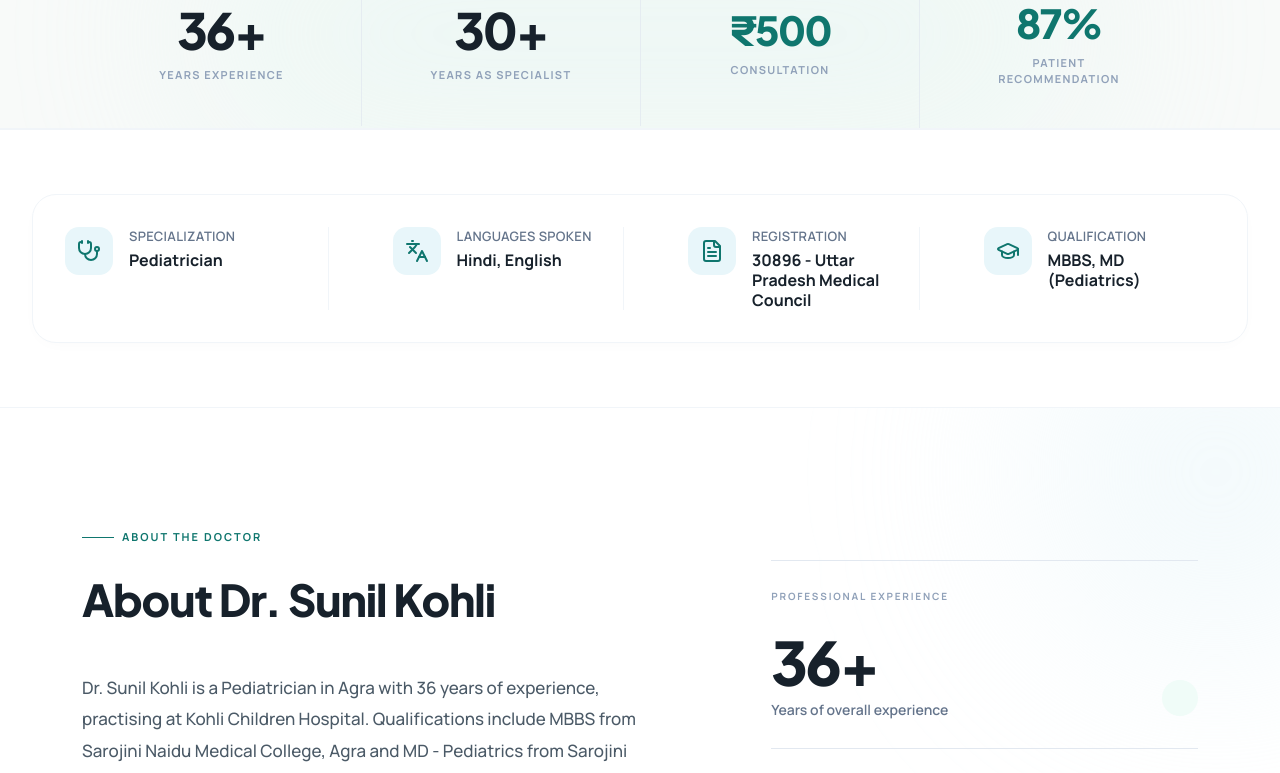
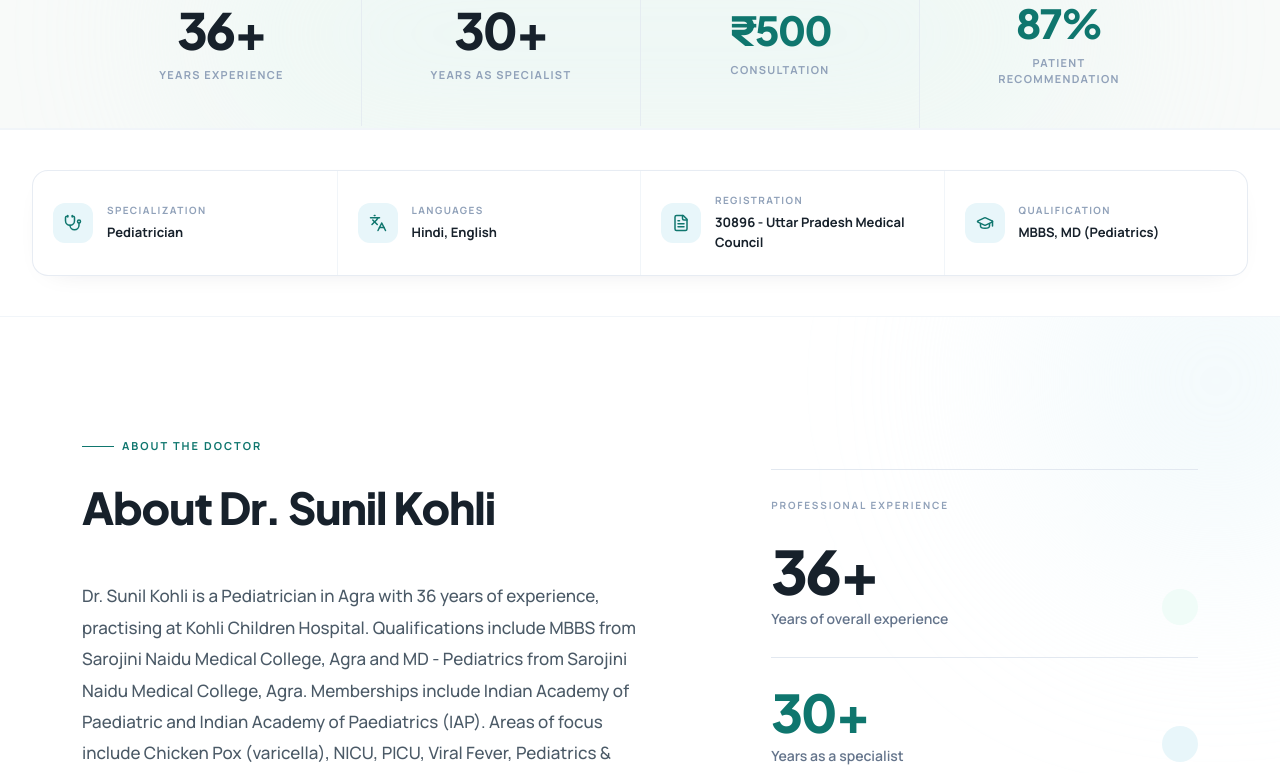
Before and after one commit to 4mankhan/doctor-site-ssr, a Next.js app: page / in a window 1280 px wide. Shown: the part 800-1573 px from the top of the page. Built offline with nearby package versions, Linux system fonts and the light colour scheme.

Commit message:
navlinks updated and the seo tags

```diff
--- a/components/ContactSection.js
+++ b/components/ContactSection.js
@@ -21,7 +21,7 @@ export default function ContactSection() {
 
   return (
     <section
-      id="contact"
+      id="hospital"
       className="relative overflow-hidden bg-[#F8FAF9] py-12 scroll-mt-20 md:py-16"
       aria-labelledby="contact-heading"
     >
--- a/components/Footer.js
+++ b/components/Footer.js
@@ -13,7 +13,7 @@ export default function Footer() {
   const timings = doctor.placeholders.clinicTimings;
 
   return (
-    <footer className="relative overflow-hidden bg-[#17212B] text-slate-300 border-t-4 border-[#0F766E]">
+    <footer id="contact" className="relative overflow-hidden bg-[#17212B] text-slate-300 border-t-4 border-[#0F766E]">
 
       {/* Decorative glow */}
       <div className="pointer-events-none absolute -top-32 right-0 h-72 w-72 rounded-full bg-[#0F766E]/10 blur-3xl" />
--- a/components/HospitalLocation.js
+++ b/components/HospitalLocation.js
@@ -67,7 +67,7 @@ export default function HospitalLocation() {
                   </p>
 
                   <h3 className="mt-2 font-heading text-[23px] font-extrabold tracking-[-0.02em] text-[#17212B] sm:text-[26px]">
-                    {doctor.hospitalDisplayName}
+                    {doctor.clinicName}
                   </h3>
 
                   <address className="mt-3 max-w-md not-italic text-[14px] leading-6 text-[#64748B]">
--- a/components/QuickInfo.js
+++ b/components/QuickInfo.js
@@ -1,34 +1,85 @@
+
 import { doctor } from "@/data/doctor";
-import { Stethoscope, Languages, FileText, GraduationCap } from "lucide-react";
+import {
+  Stethoscope,
+  Languages,
+  FileText,
+  GraduationCap,
+} from "lucide-react";
 import FadeInOnScroll from "./FadeInOnScroll";
 
 export default function QuickInfo() {
   const items = [
-    { icon: <Stethoscope />, label: "Specialization", value: doctor.specialization },
-    { icon: <Languages />, label: "Languages Spoken", value: doctor.languages.join(", ") },
-    { icon: <FileText />, label: "Registration", value: doctor.registration },
-    { icon: <GraduationCap />, label: "Qualification", value: (doctor.qualifications || []).map(q => q.degree).join(", ") },
+    {
+      icon: Stethoscope,
+      label: "Specialization",
+      value: doctor.specialization,
+    },
+    {
+      icon: Languages,
+      label: "Languages",
+      value: doctor.languages.join(", "),
+    },
+    {
+      icon: FileText,
+      label: "Registration",
+      value: doctor.registration,
+    },
+    {
+      icon: GraduationCap,
+      label: "Qualification",
+      value: (doctor.qualifications || [])
+        .map((q) => q.degree)
+        .join(", "),
+    },
   ];
 
   return (
-    <section className="py-12 md:py-16 bg-white border-y border-slate-100">
-      <div className="mx-auto max-w-[1280px] px-6 lg:px-8">
+    <section className="border-y border-slate-100 bg-white py-8 md:py-10">
+      <div className="mx-auto max-w-[1280px] px-4 sm:px-6 lg:px-8">
         <FadeInOnScroll>
-            <div className="bg-white rounded-[24px] border border-slate-100 shadow-[0_4px_20px_-10px_rgba(0,0,0,0.05)] p-8">
-                <div className="grid gap-8 sm:grid-cols-2 lg:grid-cols-4 divide-y sm:divide-y-0 sm:divide-x divide-slate-100">
-                {items.map((item, idx) => (
-                    <div key={idx} className={`flex items-start gap-4 ${idx !== 0 ? 'pt-6 sm:pt-0 sm:pl-8 lg:pl-8' : ''}`}>
-                    <div className="h-12 w-12 shrink-0 rounded-[14px] bg-[#E8F6FA] text-[#0F766E] flex items-center justify-center">
-                        {item.icon}
+          <div className="overflow-hidden rounded-2xl border border-slate-200/80 bg-white shadow-[0_8px_30px_-20px_rgba(15,23,42,0.18)]">
+            <div className="grid sm:grid-cols-2 lg:grid-cols-4">
+              {items.map((item, idx) => {
+                const Icon = item.icon;
+
+                return (
+                  <div
+                    key={item.label}
+                    className={[
+                      "flex min-h-[104px] items-center gap-3.5 px-5 py-4",
+                      "border-slate-100",
+                      idx > 0 ? "border-t sm:border-t-0 sm:border-l" : "",
+                      idx === 2 ? "lg:border-l" : "",
+                    ].join(" ")}
+                  >
+                    {/* Icon */}
+                    <div className="flex h-10 w-10 shrink-0 items-center justify-center rounded-xl bg-[#E8F6FA] text-[#0F766E]">
+                      <Icon
+                        className="h-[18px] w-[18px]"
+                        strokeWidth={2}
+                        aria-hidden="true"
+                      />
                     </div>
-                    <div>
-                        <p className="text-[13px] font-semibold text-[#64748B] uppercase tracking-wide mb-1">{item.label}</p>
-                        <p className="text-[16px] font-bold text-[#17212B] leading-tight">{item.value}</p>
+
+                    {/* Content */}
+                    <div className="min-w-0">
+                      <p className="text-[10px] font-bold uppercase tracking-[0.14em] text-slate-400">
+                        {item.label}
+                      </p>
+
+                      <p
+                        className="mt-1 line-clamp-2 text-[13px] font-bold leading-5 text-[#17212B]"
+                        title={item.value}
+                      >
+                        {item.value}
+                      </p>
                     </div>
-                    </div>
-                ))}
-                </div>
+                  </div>
+                );
+              })}
             </div>
+          </div>
         </FadeInOnScroll>
       </div>
     </section>
```
